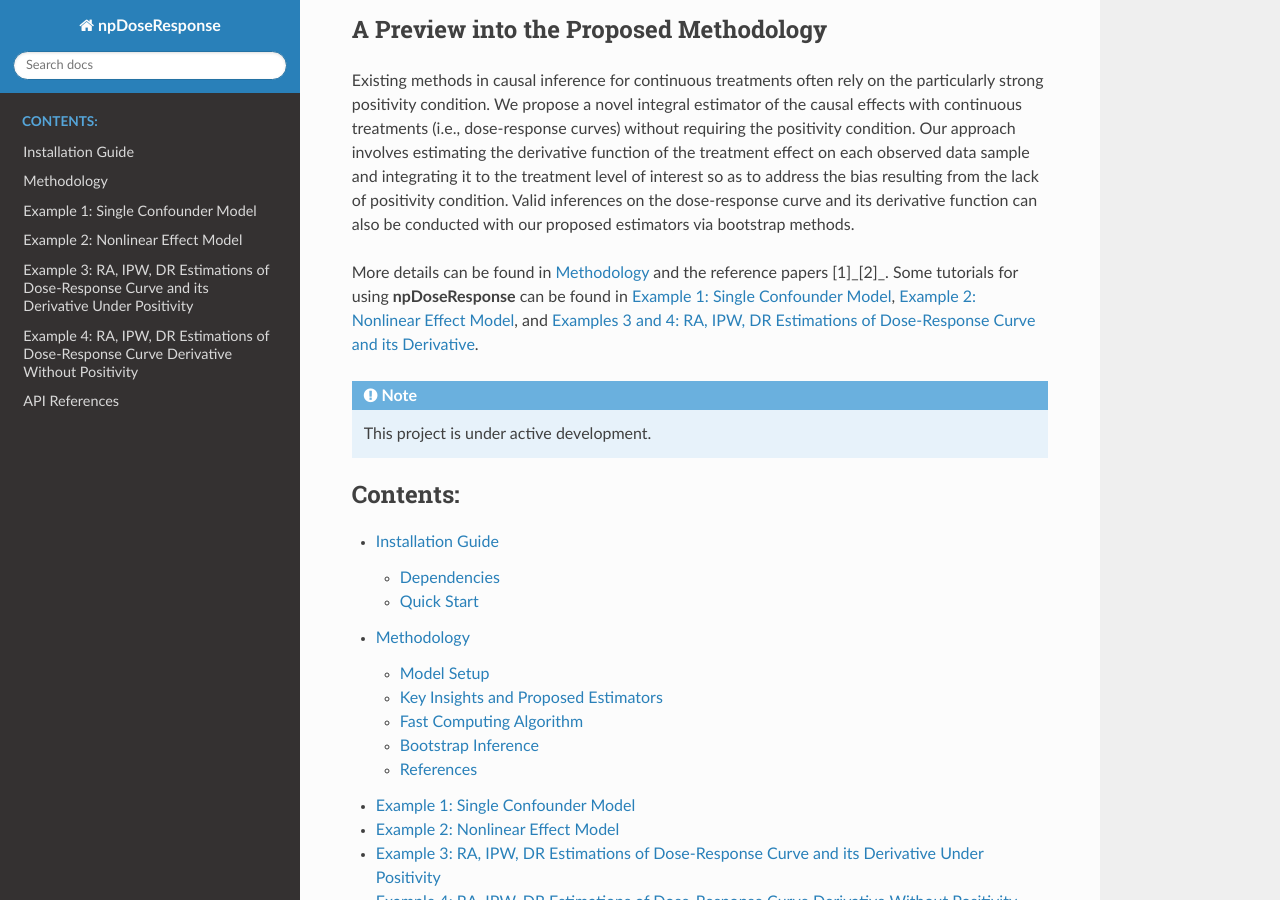
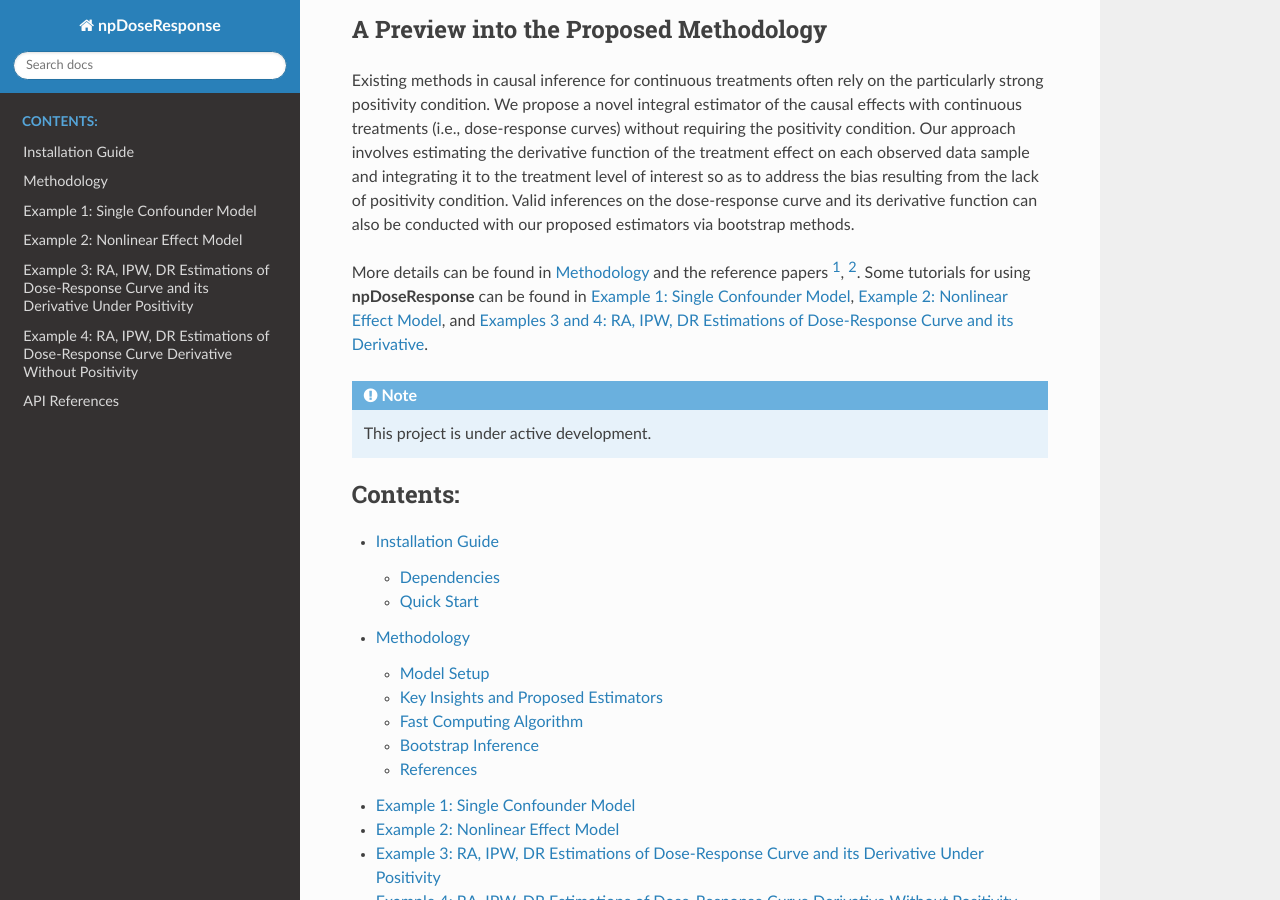
Before and after one commit to zhangyk8/npDoseResponse, a Sphinx documentation site: the page built from docs/source/index.rst, in a window 1280 px wide and 900 px high, scrolled down 304 px. Built offline with Sphinx 7.4.7 and the Read the Docs theme 3.1.0, drawn with Linux system fonts in a browser that asks for light colours.

Commit message:
Add files via upload

```diff
--- a/docs/source/index.rst
+++ b/docs/source/index.rst
@@ -8,7 +8,7 @@ A Preview into the Proposed Methodology
 
 Existing methods in causal inference for continuous treatments often rely on the particularly strong positivity condition. We propose a novel integral estimator of the causal effects with continuous treatments (i.e., dose-response curves) without requiring the positivity condition. Our approach involves estimating the derivative function of the treatment effect on each observed data sample and integrating it to the treatment level of interest so as to address the bias resulting from the lack of positivity condition. Valid inferences on the dose-response curve and its derivative function can also be conducted with our proposed estimators via bootstrap methods.
 
-More details can be found in :doc:`Methodology <method>` and the reference papers [1]_[2]_. Some tutorials for using **npDoseResponse** can be found in :doc:`Example 1: Single Confounder Model <Example_Single_Conf>`, :doc:`Example 2: Nonlinear Effect Model <Example_Nonlinear_Effect>`, and :doc:`Examples 3 and 4: RA, IPW, DR Estimations of Dose-Response Curve and its Derivative <Example_DR_Est>`.
+More details can be found in :doc:`Methodology <method>` and the reference papers [1]_, [2]_. Some tutorials for using **npDoseResponse** can be found in :doc:`Example 1: Single Confounder Model <Example_Single_Conf>`, :doc:`Example 2: Nonlinear Effect Model <Example_Nonlinear_Effect>`, and :doc:`Examples 3 and 4: RA, IPW, DR Estimations of Dose-Response Curve and its Derivative <Example_DR_Est>`.
 
 .. note::
 
```
